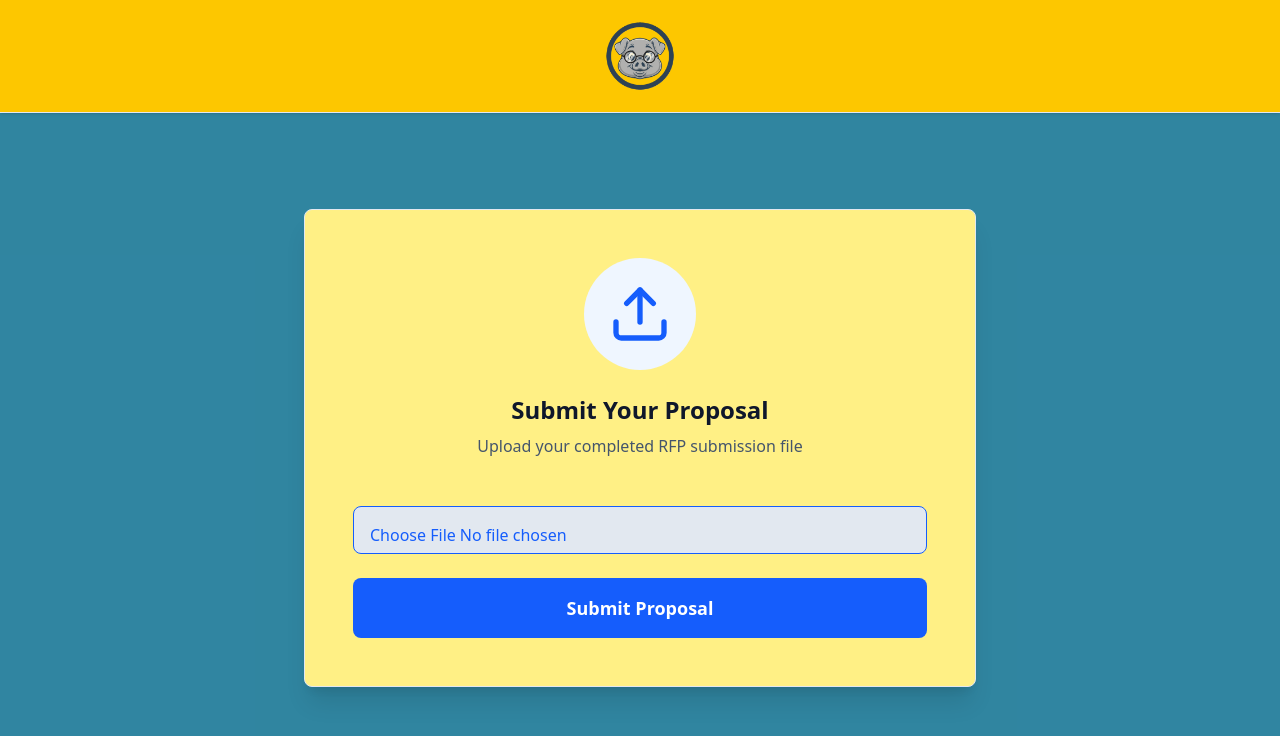
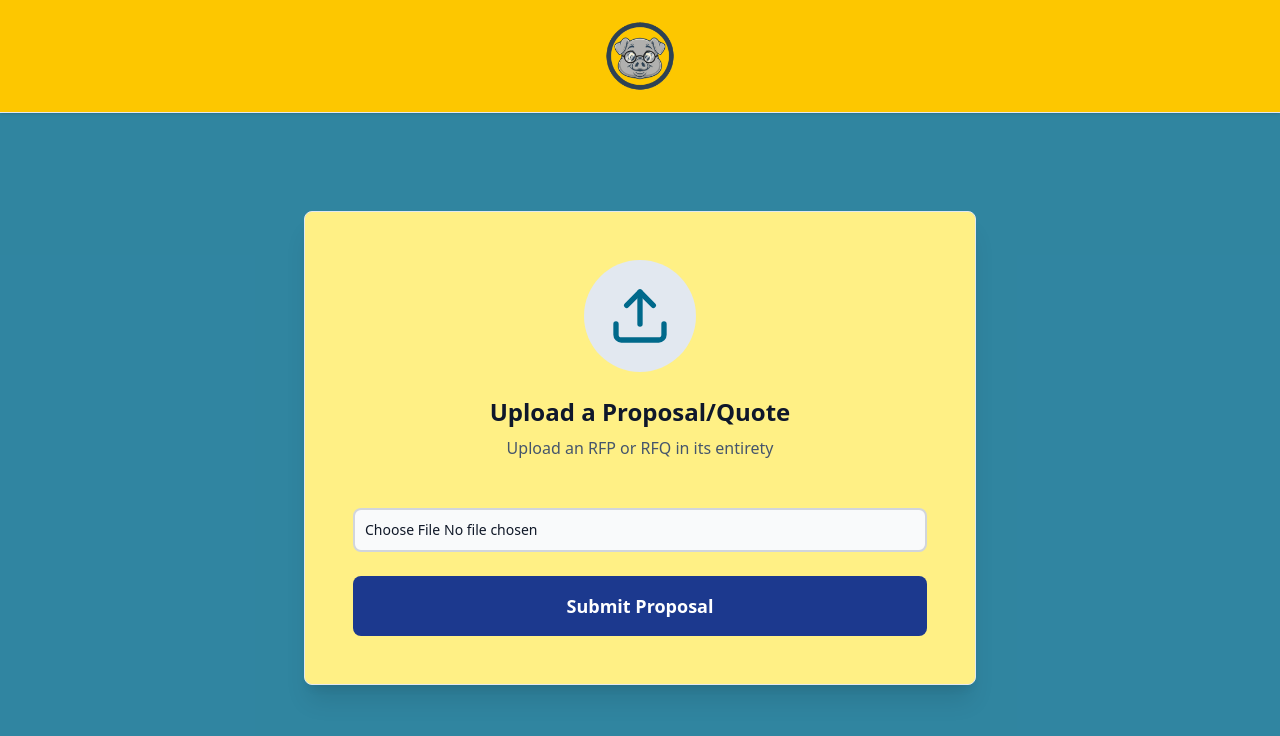
Before and after one commit to tremckinley/Memphis-BBQ, a React (Vite) app: page / in a window 1280 px wide. Shown: the top 736 px of the page. Built offline with nearby package versions, Linux system fonts and the light colour scheme.

Commit message:
update info icons, change upload language and icon color

```diff
--- a/src/RFPDashboard.tsx
+++ b/src/RFPDashboard.tsx
@@ -74,7 +74,7 @@ const RFPDashboard = () => {
         if (!item) return null;
 
         return (
-            <div className="fixed inset-0 bg-black bg-opacity-50 flex items-center justify-center z-50 p-4" onClick={onClose}>
+            <div className="fixed inset-0 bg-[#00000095] flex items-center justify-center z-50 p-4" onClick={onClose}>
                 <div className="bg-white rounded-lg shadow-xl max-w-2xl w-full max-h-[80vh] overflow-hidden" onClick={e => e.stopPropagation()}>
                     <div className="p-5 border-b border-slate-200 flex items-center justify-between bg-slate-50">
                         <div>
@@ -209,7 +209,10 @@ const RFPDashboard = () => {
                                     <div className="p-3 bg-amber-100 rounded-lg">
                                         <AlertCircle className="w-6 h-6 text-amber-700" />
                                     </div>
+                                    <div>
                                     <h2 className="text-lg font-bold text-amber-900">Required Qualifications & Equipment</h2>
+                                    <p className='text-amber-800 hover:cursor-pointer' onClick={() => setExpanded(!expanded)}>{expanded ?  'Collapse' : 'Expand for details'}</p>
+                                    </div>
 
                                 </div>
                                 <div>
@@ -394,7 +397,7 @@ const RFPDashboard = () => {
                                                                     className="p-1 hover:bg-slate-200 rounded transition-colors"
                                                                     title="View source from RFQ"
                                                                 >
-                                                                    <Info className="w-4 h-4 text-blue-600" />
+                                                                    <FileText className="w-4 h-4 text-blue-600" />
                                                                 </button>
                                                             </div>
                                                             <div className="flex items-center gap-3 mt-1">
@@ -556,23 +559,23 @@ const RFPDashboard = () => {
                     </div>
                 ) : (
                     <div className="flex flex-col items-center justify-center gap-6">
-                        <div className="p-6 bg-blue-50 rounded-full">
-                            <Upload className="w-16 h-16 text-blue-600" />
+                        <div className="p-6 bg-slate-200 rounded-full">
+                            <Upload className="w-16 h-16 text-[#00698B]" />
                         </div>
                         <div className="text-center">
-                            <h2 className="text-2xl font-bold text-slate-900 mb-2">Submit Your Proposal</h2>
-                            <p className="text-slate-600 mb-6">Upload your completed RFP submission file</p>
+                            <h2 className="text-2xl font-bold text-slate-900 mb-2">Upload a Proposal/Quote</h2>
+                            <p className="text-slate-600 mb-6">Upload an RFP or RFQ in its entirety</p>
                         </div>
 
 
                             <input
                                 type="file"
-                                className="w-full border border-blue-600 rounded-lg text-blue-600 p-4 h-12 text-center bg-slate-200"
+                                className="bg-gray-50 border-2 border-gray-300 text-gray-900 text-sm rounded-lg focus:ring-blue-500 focus:border-blue-500 block w-full p-2.5 dark:bg-gray-700 dark:border-gray-600 dark:placeholder-gray-400 dark:text-white dark:focus:ring-blue-500 dark:focus:border-blue-50000"
                                 accept=".pdf,.doc,.docx"
                             />
                         <button
                             onClick={fakeSubmit}
-                            className="w-full bg-blue-600 hover:bg-blue-700 text-white font-semibold py-4 px-8 rounded-lg transition-colors text-lg"
+                            className="w-full bg-blue-900 hover:bg-[#606060] text-white font-semibold py-4 px-8 rounded-lg transition-colors text-lg"
                         >
                             Submit Proposal
                         </button>
```
